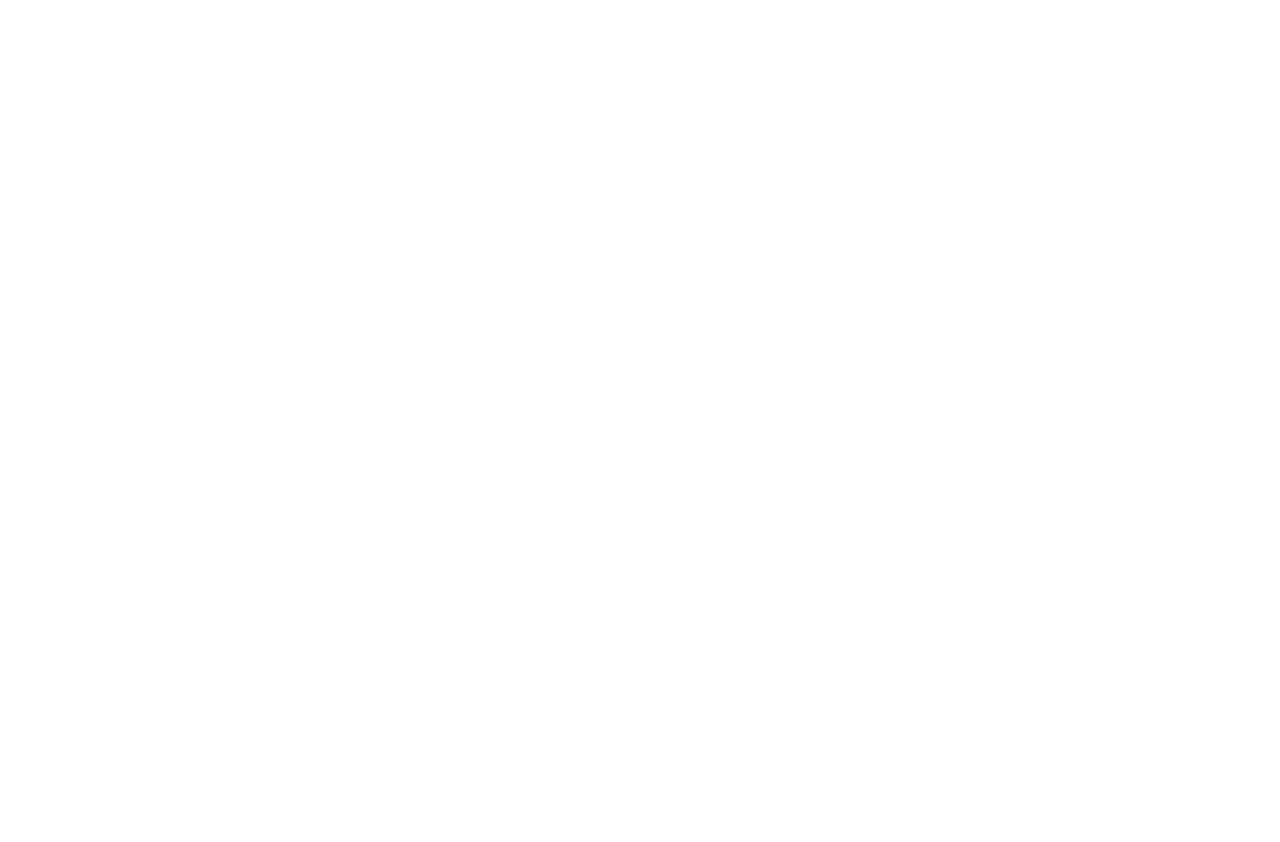
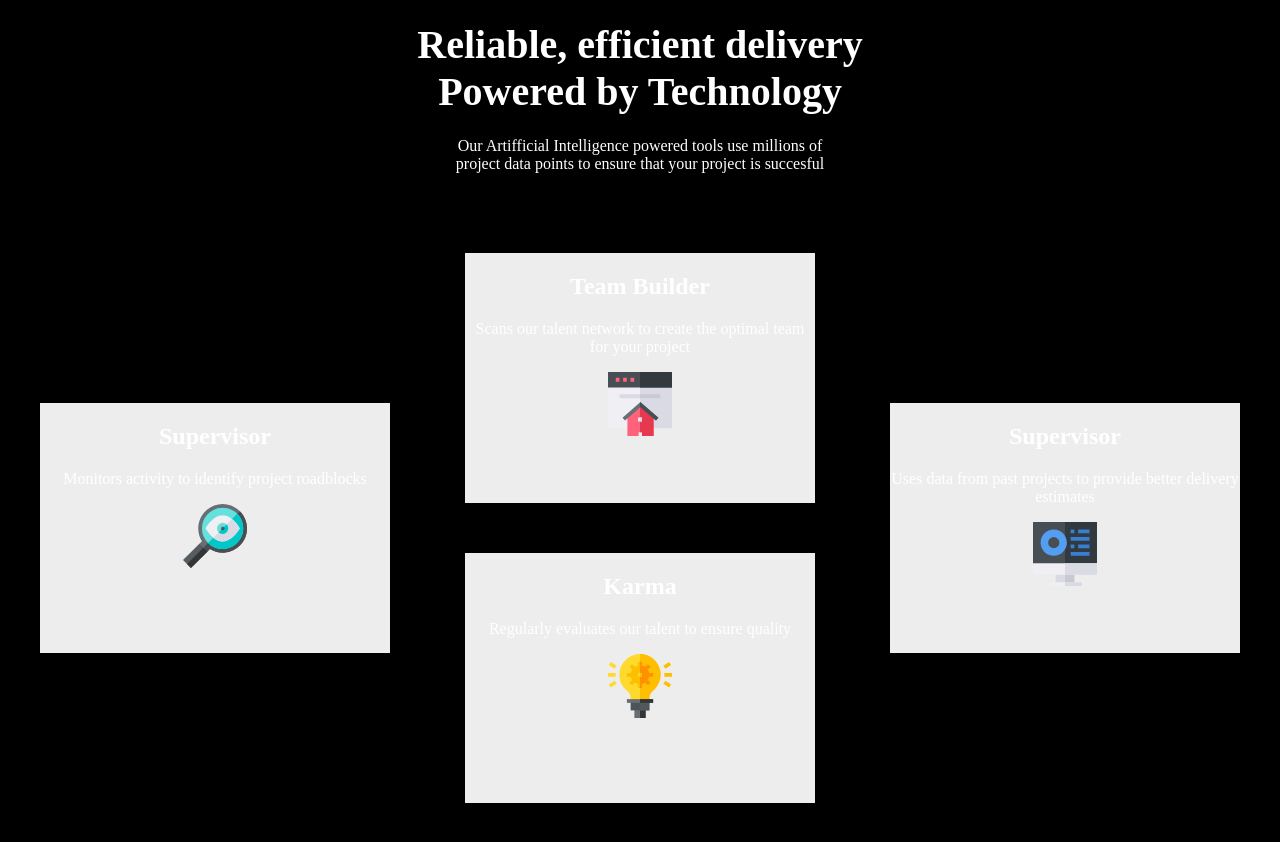
Before and after one commit to JoanMaGam/cards_layout, a plain HTML site: page index.html in a window 1280 px wide. Before the commit the page ends 800 px from the top, so only its background shows below. Drawn offline with Linux system fonts and the light colour scheme; files that its build step writes are made by us from their sources.

Commit message:
Cards positioned

```diff
--- a/css/styles.css
+++ b/css/styles.css
@@ -1,5 +1,82 @@
-* {
+/* * {
     margin: 0;
     padding: 0;
     box-sizing: border-box;
+} */
+
+/*
+Colores
+  Tarjetas
+    Red: hsl(0, 78%, 62%)
+    Cyan: hsl(180, 62%, 55%)
+    Orange: hsl(34, 97%, 64%)
+    Blue: hsl(212, 86%, 64%)
+  Sombra
+    Dark Blue: hsl(240, 25%, 50%) al 20% de opacidad;
+  Texto
+    Grey: hsl(229, 6%, 66%)
+  Fondo de la tarjeta y del background
+    White: hsl(0, 0%, 93%)
+
+Fuente de la página
+  https://fonts.google.com/specimen/Poppins
+  Estilos 200, 400 y 600
+*/
+
+body {
+    background-color: black;
+    color: white;
+    text-align: center;
+    font-weight: 400;
 }
+
+.main-title {
+    display: block;
+    font-size: 2.5rem;
+}
+
+.subtitle {
+    width: 30%;
+    margin-left: auto;
+    margin-right: auto;
+}
+
+.cards {
+    position: relative;
+    width: 1200px;
+    height: 550px;
+    margin: 5em auto;
+}
+
+.card {
+    position: absolute;
+    width: 350px;
+    height: 250px;
+    background-color: hsl(0, 0%, 93%);
+}
+
+.card--left,
+.card--right {
+    top: 150px;
+}
+
+.card--top,
+.card--bottom {
+    left: 425px;
+}
+
+.card--left {
+    left: 0;
+}
+
+.card--top {
+    top: 0;
+}
+
+.card--right {
+    right: 0;
+}
+
+.card--bottom {
+    bottom: 0;
+}
--- a/index.html
+++ b/index.html
@@ -4,12 +4,45 @@
 <head>
     <meta charset="UTF-8">
     <meta name="viewport" content="width=device-width, initial-scale=1.0">
-    <link rel="stylesheet" href="./styles/styles.css">
+    <link rel="stylesheet" href="./css/styles.css">
     <title>Cards layout</title>
 </head>
 
 <body>
-
+    <header>
+        <h1>
+            <span class="main-title text-thin">Reliable, efficient delivery</span>
+            <span class="main-title text-bold">Powered by Technology</span>
+        </h1>
+        <p class="subtitle text-light">
+            Our Artifficial Intelligence powered tools use millions of project data points to ensure that your
+            project is succesful
+        </p>
+    </header>
+    <main>
+        <div class="cards">
+            <div class="card card--cyan card--left">
+                <h2 class="card__title">Supervisor</h2>
+                <p class="card__text">Monitors activity to identify project roadblocks</p>
+                <img src="assets/images/icon-supervisor.svg" alt="Logo supervisor" class="card__icon">
+            </div>
+            <div class="card card--red card--top">
+                <h2 class="card__title">Team Builder</h2>
+                <p class="card__text">Scans our talent network to create the optimal team for your project</p>
+                <img src="assets/images/icon-team-builder.svg" alt="Logo supervisor" class="card__icon">
+            </div>
+            <div class="card card--orange card--bottom">
+                <h2 class="card__title">Karma</h2>
+                <p class="card__text">Regularly evaluates our talent to ensure quality</p>
+                <img src="assets/images/icon-karma.svg" alt="Logo supervisor" class="card__icon">
+            </div>
+            <div class="card card--blue card--right">
+                <h2 class="card__title">Supervisor</h2>
+                <p class="card__text">Uses data from past projects to provide better delivery estimates</p>
+                <img src="assets/images/icon-calculator.svg" alt="Logo supervisor" class="card__icon">
+            </div>
+        </div>
+    </main>
 </body>
 
 </html>
```
